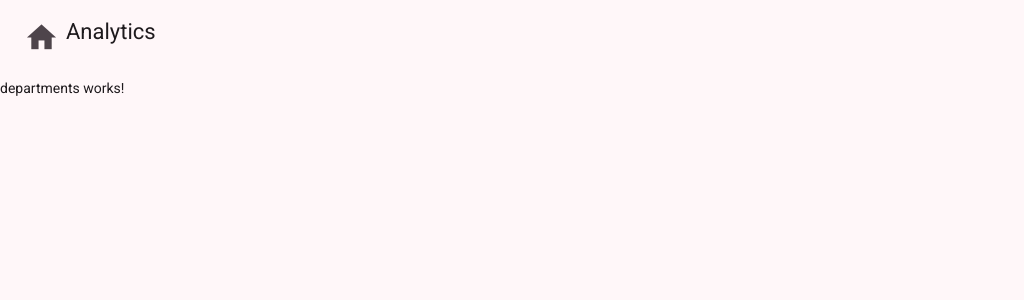
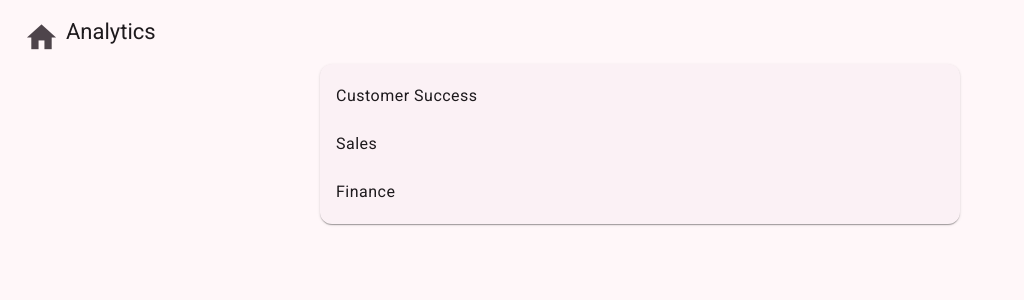
Before and after one commit to LimeFreezy98/Time-sheet, an Angular app: page /departments in a window 1280 px wide. Shown: the top 300 px of the page, without its empty margins (0-1024 px from the left). Built offline with nearby package versions, Linux system fonts and the light colour scheme.

Commit message:
complete unit 5

```diff
--- a/src/app/components/departments/departments.html
+++ b/src/app/components/departments/departments.html
@@ -1 +1,11 @@
-<p>departments works!</p>
+<div>
+    <mat-card>
+        <mat-list>
+            @for (department of departments; track department.id) {
+                <mat-list-item>
+                    {{department.name}}
+                </mat-list-item>
+            }
+        </mat-list>
+    </mat-card>
+</div>
--- a/src/app/components/departments/departments.scss
+++ b/src/app/components/departments/departments.scss
@@ -0,0 +1,10 @@
+mat-card {
+    width: 50%;
+    margin: auto;
+}
+
+mat-list-item:hover {
+    background-color: #E0E0E0;
+    border-radius: 5px;
+    cursor: pointer;
+}
--- a/src/app/components/departments/departments.ts
+++ b/src/app/components/departments/departments.ts
@@ -1,9 +1,22 @@
-import { Component } from '@angular/core';
+import { Component, OnInit } from '@angular/core';
+import { DepartmentsService } from '../../services/departments';
+import { Department } from '../../interfaces/department';
+import { CommonModule } from '@angular/common';
+import { MaterialModule } from '../../modules/material-module.js';
 
 @Component({
   selector: 'app-departments',
-  imports: [],
+  standalone: true,
+  imports: [CommonModule, MaterialModule],
   templateUrl: './departments.html',
-  styleUrl: './departments.scss',
+  styleUrls: ['./departments.scss']
 })
-export class Departments {}
+export class Departments implements OnInit {
+  departments!: Department[];
+
+  constructor(private departmentsService: DepartmentsService) {}
+
+  ngOnInit(): void {
+    this.departments = this.departmentsService.departments;
+  }
+}
--- /dev/null
+++ b/src/app/interfaces/department.ts
@@ -0,0 +1,4 @@
+export interface Department {
+    id: string;
+    name: string;
+}
--- a/src/app/modules/material-module.ts
+++ b/src/app/modules/material-module.ts
@@ -4,6 +4,8 @@
 import { MatToolbarModule } from '@angular/material/toolbar';
 import { MatButtonModule } from '@angular/material/button';
 import { MatIconModule } from '@angular/material/icon';
+import { MatCardModule } from '@angular/material/card'; // <-- New
+import { MatListModule } from '@angular/material/list'; // <-- New
 
 @NgModule({
   declarations: [],
@@ -12,11 +14,15 @@
     MatToolbarModule,
     MatButtonModule,
     MatIconModule,
+    MatCardModule, // <-- New
+    MatListModule, // <-- New
   ],
   exports: [
     MatToolbarModule,
     MatButtonModule,
-    MatIconModule
+    MatIconModule,
+    MatCardModule, // <-- New
+    MatListModule, // <-- New
   ]
 })
 export class MaterialModule { }
--- /dev/null
+++ b/src/app/services/departments.ts
@@ -0,0 +1,15 @@
+import { Injectable } from '@angular/core';
+import {Department} from '../interfaces/department';
+
+@Injectable({
+  providedIn: 'root'
+})
+export class DepartmentsService {
+  departments: Department[] = [
+    {id: '1', name: 'Customer Success'},
+    {id: '2', name: 'Sales'},
+    {id: '3', name: 'Finance'},
+  ];
+
+  constructor() { }
+}
```
Also changed, not shown: 1 other file (tests, documents, lock files or other folders).
